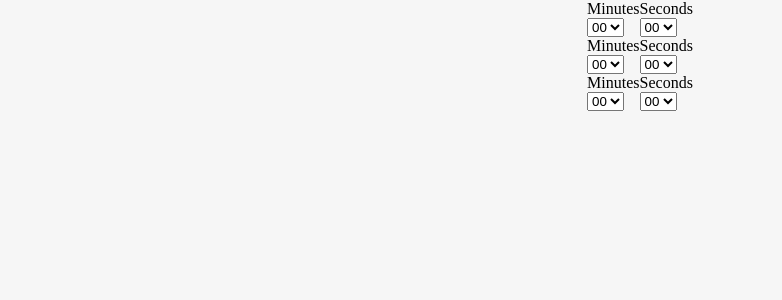
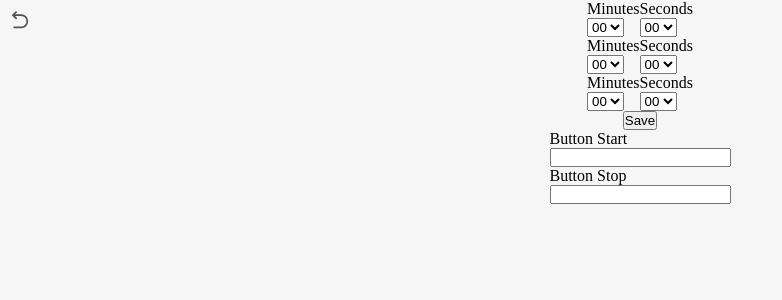
Before and after one commit to RenzoSev/typescript-countdown, a React (Create React App) app: page /settings in a window 1280 px wide. Shown: the top 300 px of the page, without its empty margins (0-782 px from the left). Built offline with nearby package versions, Linux system fonts and the light colour scheme.

Commit message:
feat: user prefer button msgs

```diff
--- /dev/null
+++ b/src/helper/usePersistedToState.ts
@@ -0,0 +1,27 @@
+import {
+  useState, useEffect, Dispatch, SetStateAction,
+} from 'react';
+
+type Response<T> = [
+    T,
+    Dispatch<SetStateAction<T>>,
+];
+
+function usePersistedState<T>(key: string, initialState: T): Response<T> {
+  const [state, setState] = useState(() => {
+    const storagedValue = localStorage.getItem(key);
+
+    if (storagedValue) {
+      return JSON.parse(storagedValue);
+    }
+    return initialState;
+  });
+
+  useEffect(() => {
+    localStorage.setItem(key, JSON.stringify(state));
+  }, [key, state]);
+
+  return [state, setState];
+}
+
+export default usePersistedState;
--- a/src/pages/App/index.tsx
+++ b/src/pages/App/index.tsx
@@ -1,23 +1,36 @@
 /* eslint-disable no-unused-vars */
 
-import React, { useState } from 'react';
-
+import React, { useEffect, useState } from 'react';
 import { Route, Switch } from 'react-router-dom';
+import usePersistedState from '../../helper/usePersistedToState';
 
 import Countdown from '../Countdown';
 import TimeConfigs from '../TimeConfigs';
 
 const App: React.FC = () => {
   const initalPresets = ['05:00', '08:00', '10:00'];
-  const [presets, setPresets] = useState(initalPresets);
+  const [presets, setPresets] = usePersistedState('presetsStorage', initalPresets);
+  const [startMsg, setStartMsg] = usePersistedState('startMsg', 'goTrybe');
+  const [endMsg, setEndMsg] = usePersistedState('endMsg', 'STOP');
+
+  const sharedProps = {
+    presets,
+    startMsg,
+    endMsg,
+  };
+  const setConfigsProps = {
+    setPresets,
+    setStartMsg,
+    setEndMsg,
+  };
 
   return (
     <Switch>
       <Route path="/settings">
-        <TimeConfigs presets={presets} setPresets={setPresets} />
+        <TimeConfigs sharedProps={sharedProps} setConfigsProps={setConfigsProps} />
       </Route>
       <Route path="/">
-        <Countdown presets={presets} />
+        <Countdown sharedProps={sharedProps} />
       </Route>
     </Switch>
   );
--- a/src/pages/Countdown/index.tsx
+++ b/src/pages/Countdown/index.tsx
@@ -13,12 +13,13 @@ import {
   convertSecToMili,
 } from '../../utils/convertTime';
 import fixTimeToDisplay from '../../utils/changeTimeToDisplay';
+
 import {
   CountdownTypes,
   setTimeInfoTypes,
   timeTypes,
-  PropsTypes,
 } from './types';
+import sharedPropsTypes from '../../types';
 
 import { getStorage, setStorage } from '../../helper/localStorage';
 import usePrevious from '../../helper/usePrevious';
@@ -26,10 +27,12 @@ import usePrevious from '../../helper/usePrevious';
 import Presets from '../../components/Presets';
 import SetCountdown from '../../components/SetCountdown';
 
-import { Section, DivConfig } from './styles';
+import Section from './styles';
+import DivChangePage from '../../styles/styles';
 
-const CountDown = (propsCountDown: PropsTypes) => {
-  const { presets } = propsCountDown;
+const CountDown = (propsCountDown: sharedPropsTypes) => {
+  const { sharedProps } = propsCountDown;
+  const { startMsg, endMsg, presets } = sharedProps;
 
   const [playCountdown, setPlayCount] = useState(false);
   const getPlayCount = () => setPlayCount(!playCountdown);
@@ -201,11 +204,11 @@ const CountDown = (propsCountDown: PropsTypes) => {
 
   return (
     <>
-      <DivConfig>
+      <DivChangePage>
         <Link to="/settings">
           <GoGear />
         </Link>
-      </DivConfig>
+      </DivChangePage>
 
       <Section>
         {checkWhatWillBeRender()}
@@ -213,7 +216,7 @@ const CountDown = (propsCountDown: PropsTypes) => {
           type="button"
           onClick={() => getPlayCount()}
         >
-          {playCountdown ? 'Stop' : 'goTrybe!'}
+          {playCountdown ? endMsg : startMsg}
         </button>
         <Presets
           presets={presets}
--- a/src/pages/Countdown/styles.ts
+++ b/src/pages/Countdown/styles.ts
@@ -1,6 +1,6 @@
 import styled from 'styled-components';
 
-export const Section = styled.section`
+const Section = styled.section`
     display: flex;
     flex-flow: column nowrap;
     justify-content: center;
@@ -18,12 +18,4 @@ export const Section = styled.section`
     }
 `;
 
-export const DivConfig = styled.div`
-    position: absolute;
-    left: 0;
-
-    font-size: 1.3rem;
-    color: #525252;
-
-    padding: 0.6rem;
-`;
+export default Section;
--- a/src/pages/Countdown/types.ts
+++ b/src/pages/Countdown/types.ts
@@ -6,10 +6,6 @@ import {
   CountdownProps,
   CountdownTimeDeltaFormatted,
 } from 'react-countdown';
-
-export type PropsTypes = {
-  presets: string[];
-}
 
 export type CountdownTypes = {
     completed: boolean;
--- a/src/pages/TimeConfigs/index.tsx
+++ b/src/pages/TimeConfigs/index.tsx
@@ -3,13 +3,20 @@
 
 import React, { ChangeEvent, useState } from 'react';
 
+import { Link } from 'react-router-dom';
+import { RiArrowGoBackLine } from 'react-icons/ri';
+
+import { convertNumbersToCountdown } from '../../utils/convertTime';
+
 import TimeConfigsTypes from './types';
 
 import { Section, DivPresets } from './styles';
-import { convertNumbersToCountdown } from '../../utils/convertTime';
+import DivChangePage from '../../styles/styles';
 
 export default function TimeConfigs(propsConfigs: TimeConfigsTypes) {
-  const { presets, setPresets } = propsConfigs;
+  const { sharedProps, setConfigsProps } = propsConfigs;
+  const { setPresets, setStartMsg, setEndMsg } = setConfigsProps;
+  const { presets } = sharedProps;
 
   const [localPresets, setLocalPresets] = useState(presets);
 
@@ -73,10 +80,36 @@ export default function TimeConfigs(propsConfigs: TimeConfigsTypes) {
       )));
   };
 
+  const renderInputMsg = (text: string, setMsg: React.Dispatch<React.SetStateAction<string>>) => (
+    <div>
+      <p>{text}</p>
+      <input
+        onChange={(e) => setMsg(e.target.value)}
+      />
+    </div>
+  );
+
   return (
     <Section>
+      <DivChangePage>
+        <Link to="/">
+          <RiArrowGoBackLine />
+        </Link>
+      </DivChangePage>
+
       <div>
         {renderPresets()}
+
+        <button
+          type="button"
+          onClick={() => setPresets(localPresets)}
+        >
+          Save
+        </button>
+
+        {renderInputMsg('Button Start', setStartMsg)}
+
+        {renderInputMsg('Button Stop', setEndMsg)}
       </div>
     </Section>
   );
--- /dev/null
+++ b/src/styles/styles.ts
@@ -0,0 +1,13 @@
+import styled from 'styled-components';
+
+const DivChangePage = styled.div`
+    position: absolute;
+    left: 0;
+
+    font-size: 1.3rem;
+    color: #525252;
+
+    padding: 0.6rem;
+`;
+
+export default DivChangePage;
--- /dev/null
+++ b/src/types.ts
@@ -0,0 +1,9 @@
+interface sharedPropsTypes {
+  sharedProps: {
+    presets: string[];
+    startMsg: string;
+    endMsg: string;
+  }
+}
+
+export default sharedPropsTypes;
```
Also changed, not shown: src/pages/TimeConfigs/types.ts (+9 -2 lines).
